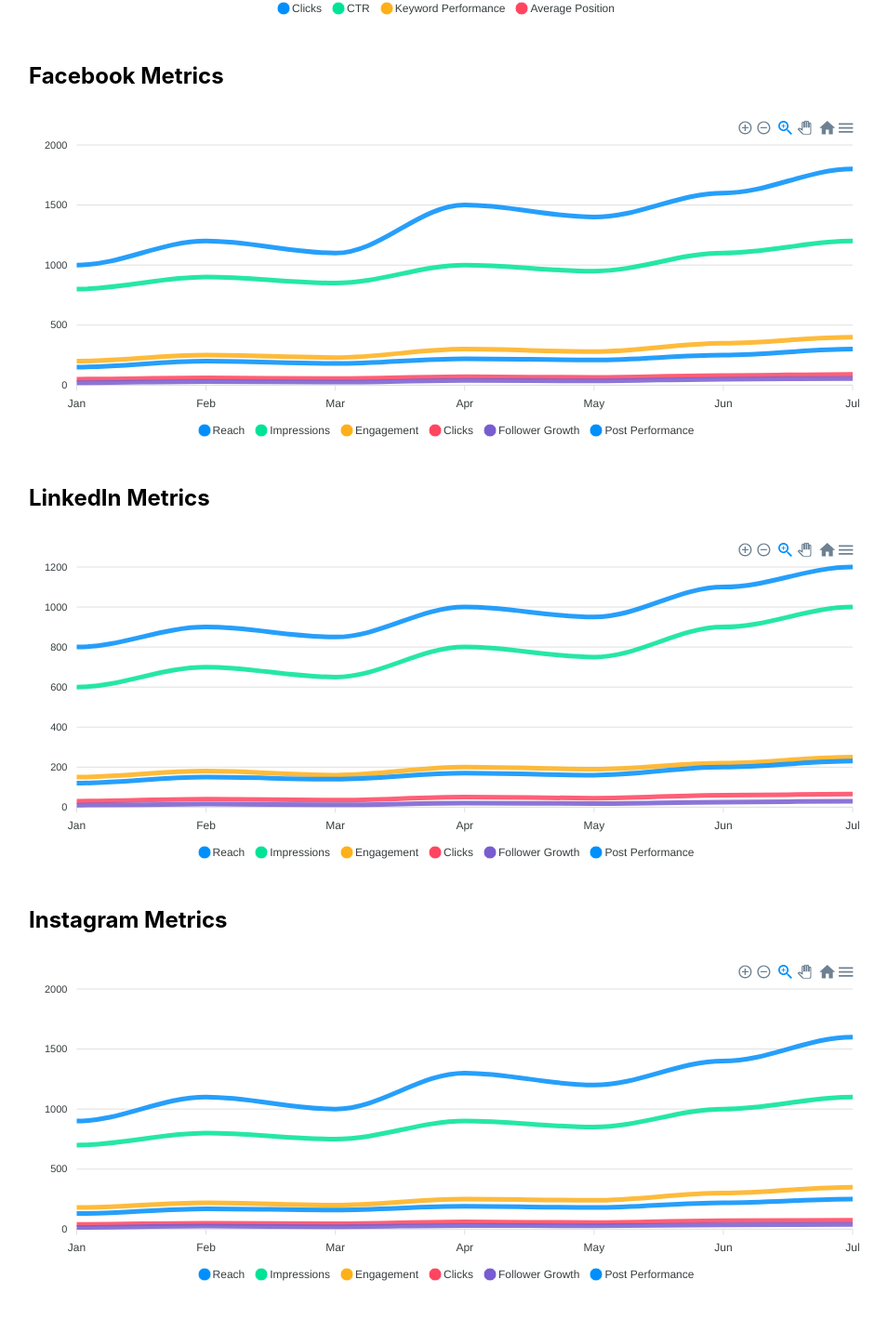
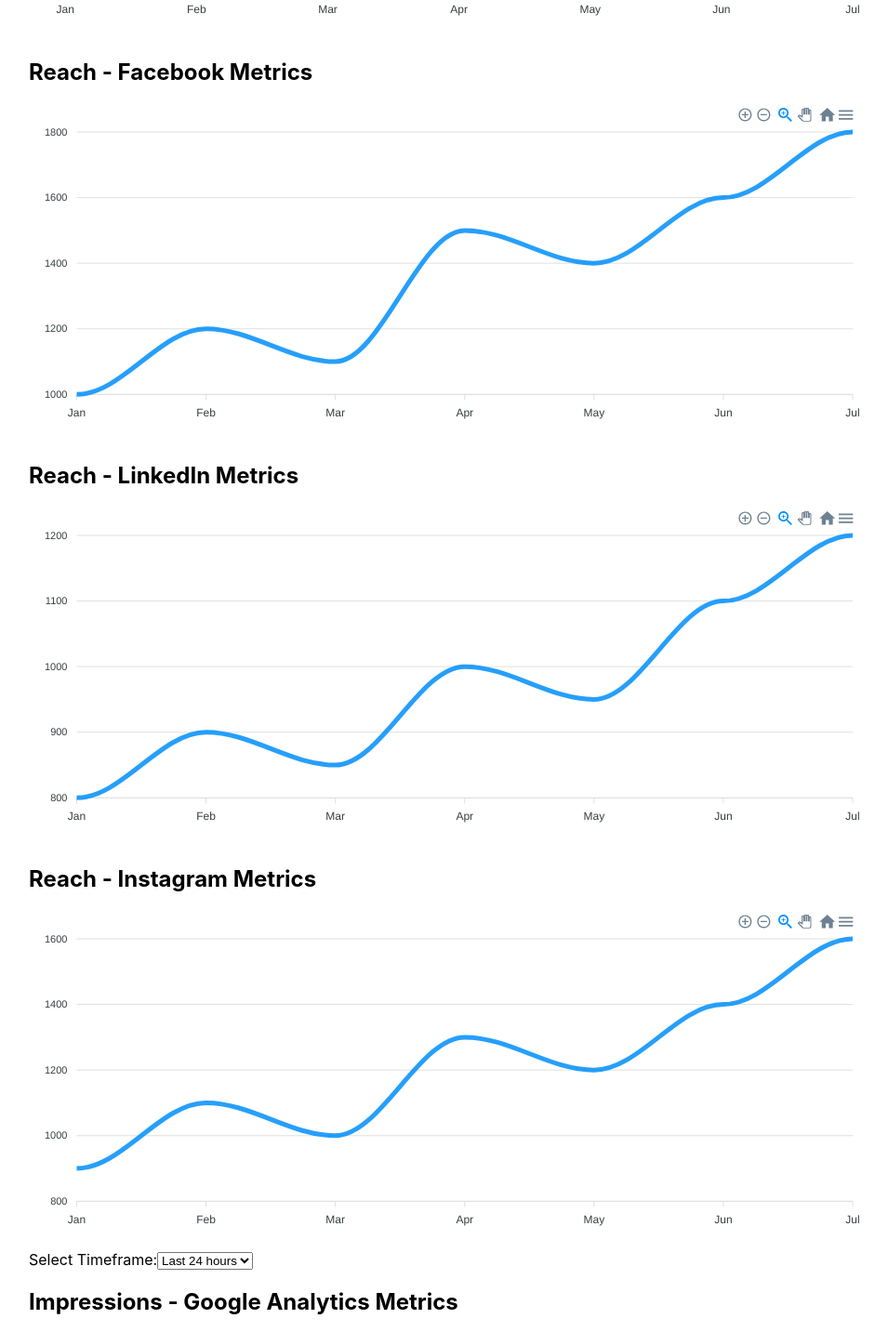
Before and after one commit to zaybei/Charts, a React (Vite) app: page / in a window 1280 px wide. Shown: the part 1019-2452 px from the top of the page at 93% size, without its empty margins (161-1116 px from the left). Built offline with nearby package versions, Linux system fonts and the light colour scheme.

Commit message:
Google Analytics Completed

```diff
--- a/src/Dashboard.jsx
+++ b/src/Dashboard.jsx
@@ -1,5 +1,9 @@
-import React from 'react';
-import Chart from 'react-apexcharts';
+import React, { useState } from 'react';
+import GoogleAnalyticsChart from './GoogleAnalyticsChart';
+import GoogleSearchConsoleChart from './GoogleSearchConsoleChart';
+import FacebookChart from './FacebookChart';
+import LinkedInChart from './LinkedInChart';
+import InstagramChart from './InstagramChart';
 
 const Dashboard = () => {
   const googleAnalyticsData = {
@@ -8,7 +12,7 @@
         id: 'google-analytics-chart',
       },
       stroke: {
-        curve: 'smooth' // Enable smooth transitions
+        curve: 'smooth',
       },
       xaxis: {
         categories: ['Jan', 'Feb', 'Mar', 'Apr', 'May', 'Jun', 'Jul'],
@@ -21,11 +25,11 @@
       },
       {
         name: 'Sessions',
-        data: [20, 30, 25, 40, 39, 50, 60],
+        data: [20, 30, 25, 40, 39, 50, 60], // Dummy data for Sessions
       },
       {
         name: 'Bounce Rate',
-        data: [10, 15, 12, 20, 18, 25, 30],
+        data: [10, 15, 12, 20, 18, 25, 30], // Dummy data for Bounce Rate
       },
       {
         name: 'Page Views',
@@ -33,7 +37,7 @@
       },
       {
         name: 'Avg. Session Duration',
-        data: [5, 6, 5.5, 7, 6.5, 8, 9],
+        data: [5, 6, 5.5, 7, 6.5, 8, 9], // Dummy data for Avg. Session Duration
       },
     ],
   };
@@ -44,7 +48,7 @@
         id: 'google-search-console-chart',
       },
       stroke: {
-        curve: 'smooth' // Enable smooth transitions
+        curve: 'smooth',
       },
       xaxis: {
         categories: ['Jan', 'Feb', 'Mar', 'Apr', 'May', 'Jun', 'Jul'],
@@ -76,7 +80,7 @@
         id: 'facebook-chart',
       },
       stroke: {
-        curve: 'smooth' // Enable smooth transitions
+        curve: 'smooth',
       },
       xaxis: {
         categories: ['Jan', 'Feb', 'Mar', 'Apr', 'May', 'Jun', 'Jul'],
@@ -116,7 +120,7 @@
         id: 'linkedin-chart',
       },
       stroke: {
-        curve: 'smooth' // Enable smooth transitions
+        curve: 'smooth',
       },
       xaxis: {
         categories: ['Jan', 'Feb', 'Mar', 'Apr', 'May', 'Jun', 'Jul'],
@@ -156,7 +160,7 @@
         id: 'instagram-chart',
       },
       stroke: {
-        curve: 'smooth' // Enable smooth transitions
+        curve: 'smooth',
       },
       xaxis: {
         categories: ['Jan', 'Feb', 'Mar', 'Apr', 'May', 'Jun', 'Jul'],
@@ -190,18 +194,39 @@
     ],
   };
 
+  const [selectedGoogleAnalyticsMetric, setSelectedGoogleAnalyticsMetric] = useState('Impressions');
+  const [selectedSearchConsoleMetric, setSelectedSearchConsoleMetric] = useState('Clicks');
+  const [selectedFacebookMetric, setSelectedFacebookMetric] = useState('Reach');
+  const [selectedLinkedInMetric, setSelectedLinkedInMetric] = useState('Reach');
+  const [selectedInstagramMetric, setSelectedInstagramMetric] = useState('Reach');
+  const [selectedTimeframe, setSelectedTimeframe] = useState('24 hours');
+
   return (
     <div style={{ width: '70%', margin: 0, padding: '40px' }}>
-      <h2 style={{ margin: '30px 0' }}>Google Analytics Metrics</h2>
-      <Chart options={googleAnalyticsData.options} series={googleAnalyticsData.series} type="line" height={350} style={{ width: '100%' }} />
-      <h2 style={{ margin: '30px 0' }}>Google Search Console Metrics</h2>
-      <Chart options={googleSearchConsoleData.options} series={googleSearchConsoleData.series} type="line" height={350} style={{ width: '100%' }} />
-      <h2 style={{ margin: '30px 0' }}>Facebook Metrics</h2>
-      <Chart options={facebookData.options} series={facebookData.series} type="line" height={350} style={{ width: '100%' }} />
-      <h2 style={{ margin: '30px 0' }}>LinkedIn Metrics</h2>
-      <Chart options={linkedinData.options} series={linkedinData.series} type="line" height={350} style={{ width: '100%' }} />
-      <h2 style={{ margin: '30px 0' }}>Instagram Metrics</h2>
-      <Chart options={instagramData.options} series={instagramData.series} type="line" height={350} style={{ width: '100%' }} />
+      <GoogleAnalyticsChart selectedMetric={selectedGoogleAnalyticsMetric} data={googleAnalyticsData} />
+      <GoogleSearchConsoleChart selectedMetric="Clicks" data={googleSearchConsoleData} />
+      <FacebookChart selectedMetric="Reach" data={facebookData} />
+      <LinkedInChart selectedMetric="Reach" data={linkedinData} />
+      <InstagramChart selectedMetric="Reach" data={instagramData} />
+      <div>
+        <label htmlFor="timeframe">Select Timeframe:</label>
+        <select
+          id="timeframe"
+          value={selectedTimeframe}
+          onChange={(e) => setSelectedTimeframe(e.target.value)}
+        >
+          <option value="24 hours">Last 24 hours</option>
+          <option value="7 days">Last 7 days</option>
+          <option value="Monthly">Last 30 days</option>
+        </select>
+      </div>
+      <GoogleAnalyticsChart selectedMetric={selectedGoogleAnalyticsMetric} data={googleAnalyticsData} />
+      <GoogleAnalyticsChart selectedMetric="Reach" data={googleAnalyticsData} />
+      <GoogleAnalyticsChart selectedMetric="User Engagement" data={googleAnalyticsData} />
+      <GoogleSearchConsoleChart selectedMetric={selectedSearchConsoleMetric} data={googleSearchConsoleData} />
+      <FacebookChart selectedMetric={selectedFacebookMetric} data={facebookData} />
+      <LinkedInChart selectedMetric={selectedLinkedInMetric} data={linkedinData} />
+      <InstagramChart selectedMetric={selectedInstagramMetric} data={instagramData} />
     </div>
   );
 };
--- /dev/null
+++ b/src/FacebookChart.jsx
@@ -0,0 +1,28 @@
+import React from 'react';
+import Chart from 'react-apexcharts';
+
+const FacebookChart = ({ selectedMetric, data }) => {
+  const chartData = {
+    options: {
+      chart: {
+        id: 'facebook-chart',
+      },
+      stroke: {
+        curve: 'smooth',
+      },
+      xaxis: {
+        categories: ['Jan', 'Feb', 'Mar', 'Apr', 'May', 'Jun', 'Jul'],
+      },
+    },
+    series: data.series.filter(series => series.name === selectedMetric),
+  };
+
+  return (
+    <div>
+      <h2>{selectedMetric} - Facebook Metrics</h2>
+      <Chart options={chartData.options} series={chartData.series} type="line" height={350} />
+    </div>
+  );
+};
+
+export default FacebookChart;
--- /dev/null
+++ b/src/GoogleAnalyticsChart.css
@@ -0,0 +1,14 @@
+.dropdown-container {
+  display: flex; /* Use flexbox to arrange items horizontally */
+  align-items: center; /* Align items vertically centered */
+  gap: 20px; /* Add space between dropdowns */
+  margin-bottom: 10px; /* Add margin below the container */
+}
+
+.dropdown {
+  padding: 8px; /* Add padding inside the dropdown */
+  border: 1px solid #ccc; /* Optional: Add a border */
+  border-radius: 4px; /* Optional: Add rounded corners */
+  font-size: 16px; /* Optional: Increase font size */
+  margin-left: 8px;
+}
--- a/src/GoogleAnalyticsChart.jsx
+++ b/src/GoogleAnalyticsChart.jsx
@@ -1,5 +1,6 @@
 import React, { useState } from 'react';
 import Chart from 'react-apexcharts';
+import './GoogleAnalyticsChart.css'; // Import the CSS file
 
 const GoogleAnalyticsChart = ({ data }) => {
   const [selectedMetric, setSelectedMetric] = useState('Impressions');
@@ -7,16 +8,71 @@
 
   const metrics = ['Impressions', 'Sessions', 'Bounce Rate', 'Page Views', 'Avg. Session Duration'];
 
-  const generateRandomData = (metric) => {
+  const generateRandomData = (metric, timeframe) => {
     switch (metric) {
       case 'Impressions':
-        return Array.from({ length: 7 }, () => Math.floor(Math.random() * 1000) + 100);
+        if (timeframe === '24 hours') {
+          return Array.from({ length: 24 }, () => Math.floor(Math.random() * 1000) + 100); // Dummy data for last 24 hours
+        } else if (timeframe === '7 days') {
+          return Array.from({ length: 7 }, () => Math.floor(Math.random() * 1000) + 100); // Dummy data for last week
+        } else if (timeframe === 'Monthly') {
+          return Array.from({ length: 30 }, () => Math.floor(Math.random() * 1000) + 100); // Dummy data for last 30 days
+        } else if (timeframe === '30 days') {
+          return Array.from({ length: 30 }, () => Math.floor(Math.random() * 1000) + 100); // Dummy data for last 30 days
+        }
+
       case 'Sessions':
+        if (timeframe === '24 hours') {
+          return Array.from({ length: 24 }, () => Math.floor(Math.random() * 100) + 20);
+        } else if (timeframe === '7 days') {
           return Array.from({ length: 7 }, () => Math.floor(Math.random() * 100) + 20);
+        } else if (timeframe === 'Monthly') {
+          return Array.from({ length: 30 }, () => Math.floor(Math.random() * 100) + 20);
+        } else if (timeframe === '30 days') {
+          return Array.from({ length: 30 }, () => Math.floor(Math.random() * 100) + 20); // Dummy data for last 30 days
+        }
+
+        if (timeframe === '24 hours') {
+          return Array.from({ length: 24 }, () => Math.floor(Math.random() * 100) + 20);
+        } else if (timeframe === '7 days') {
+          return Array.from({ length: 7 }, () => Math.floor(Math.random() * 100) + 20);
+        } else if (timeframe === 'Monthly') {
+          return Array.from({ length: 30 }, () => Math.floor(Math.random() * 100) + 20);
+        }
       case 'Bounce Rate':
+        if (timeframe === '24 hours') {
+          return Array.from({ length: 24 }, () => Math.floor(Math.random() * 20) + 10);
+        } else if (timeframe === '7 days') {
           return Array.from({ length: 7 }, () => Math.floor(Math.random() * 20) + 10);
+        } else if (timeframe === 'Monthly') {
+          return Array.from({ length: 30 }, () => Math.floor(Math.random() * 20) + 10);
+        }
+      case 'Page Views':
+        if (timeframe === '24 hours') {
+          return Array.from({ length: 24 }, () => Math.floor(Math.random() * 500) + 100); // Dummy data for last 24 hours
+        } else if (timeframe === '7 days') {
+          return Array.from({ length: 7 }, () => Math.floor(Math.random() * 500) + 100); // Dummy data for last week
+        } else if (timeframe === 'Monthly') {
+          return Array.from({ length: 30 }, () => Math.floor(Math.random() * 500) + 100); // Dummy data for last 30 days
+        }
       case 'Avg. Session Duration':
-        return Array.from({ length: 7 }, () => (Math.random() * 5 + 5).toFixed(1));
+        if (timeframe === '24 hours') {
+          return Array.from({ length: 24 }, () => (Math.random() * 5 + 5).toFixed(1)); // Dummy data for last 24 hours
+        } else if (timeframe === '7 days') {
+          return Array.from({ length: 7 }, () => (Math.random() * 5 + 5).toFixed(1)); // Dummy data for last week
+        } else if (timeframe === 'Monthly') {
+          return Array.from({ length: 30 }, () => (Math.random() * 5 + 5).toFixed(1)); // Dummy data for last 30 days
+        } else if (timeframe === '30 days') {
+          return Array.from({ length: 30 }, () => (Math.random() * 5 + 5).toFixed(1)); // Dummy data for last 30 days
+        }
+
+        if (timeframe === '24 hours') {
+          return Array.from({ length: 24 }, () => (Math.random() * 5 + 5).toFixed(1)); // Dummy data for last 24 hours
+        } else if (timeframe === '7 days') {
+          return Array.from({ length: 7 }, () => (Math.random() * 5 + 5).toFixed(1)); // Dummy data for last week
+        } else if (timeframe === 'Monthly') {
+          return Array.from({ length: 30 }, () => (Math.random() * 5 + 5).toFixed(1)); // Dummy data for last 30 days
+        }
       default:
         return [];
     }
@@ -31,13 +87,15 @@
         curve: 'smooth',
       },
       xaxis: {
-        categories: ['Jan', 'Feb', 'Mar', 'Apr', 'May', 'Jun', 'Jul'],
+        categories: selectedTimeframe === '24 hours' ? Array.from({ length: 24 }, (_, i) => `Hour ${i + 1}`) :
+                   selectedTimeframe === '7 days' ? Array.from({ length: 7 }, (_, i) => `Day ${i + 1}`) :
+                   Array.from({ length: 30 }, (_, i) => `Day ${i + 1}`),
       },
     },
     series: [
       {
         name: selectedMetric,
-        data: generateRandomData(selectedMetric),
+        data: generateRandomData(selectedMetric, selectedTimeframe),
       },
     ],
   };
@@ -45,10 +103,12 @@
   return (
     <div>
       <h2>{selectedMetric} - Google Analytics Metrics</h2>
+      <div className="dropdown-container"> {/* Apply the new CSS class */}
         <div>
           <label htmlFor="timeframe">Select Timeframe:</label>
           <select
             id="timeframe"
+            className="dropdown" // Apply the CSS class
             value={selectedTimeframe}
             onChange={(e) => setSelectedTimeframe(e.target.value)}
           >
@@ -62,6 +122,7 @@
           <label htmlFor="metrics">Select Metric:</label>
           <select
             id="metrics"
+            className="dropdown" // Apply the CSS class
             value={selectedMetric}
             onChange={(e) => setSelectedMetric(e.target.value)}
           >
@@ -70,6 +131,8 @@
             ))}
           </select>
         </div>
+      </div>
+
 
       <Chart options={chartData.options} series={chartData.series} type="line" height={350} />
     </div>
--- /dev/null
+++ b/src/GoogleSearchConsoleChart.jsx
@@ -0,0 +1,28 @@
+import React from 'react';
+import Chart from 'react-apexcharts';
+
+const GoogleSearchConsoleChart = ({ selectedMetric, data }) => {
+  const chartData = {
+    options: {
+      chart: {
+        id: 'google-search-console-chart',
+      },
+      stroke: {
+        curve: 'smooth',
+      },
+      xaxis: {
+        categories: ['Jan', 'Feb', 'Mar', 'Apr', 'May', 'Jun', 'Jul'],
+      },
+    },
+    series: data.series.filter(series => series.name === selectedMetric),
+  };
+
+  return (
+    <div>
+      <h2>{selectedMetric} - Google Search Console Metrics</h2>
+      <Chart options={chartData.options} series={chartData.series} type="line" height={350} />
+    </div>
+  );
+};
+
+export default GoogleSearchConsoleChart;
--- /dev/null
+++ b/src/InstagramChart.jsx
@@ -0,0 +1,28 @@
+import React from 'react';
+import Chart from 'react-apexcharts';
+
+const InstagramChart = ({ selectedMetric, data }) => {
+  const chartData = {
+    options: {
+      chart: {
+        id: 'instagram-chart',
+      },
+      stroke: {
+        curve: 'smooth',
+      },
+      xaxis: {
+        categories: ['Jan', 'Feb', 'Mar', 'Apr', 'May', 'Jun', 'Jul'],
+      },
+    },
+    series: data.series.filter(series => series.name === selectedMetric),
+  };
+
+  return (
+    <div>
+      <h2>{selectedMetric} - Instagram Metrics</h2>
+      <Chart options={chartData.options} series={chartData.series} type="line" height={350} />
+    </div>
+  );
+};
+
+export default InstagramChart;
--- /dev/null
+++ b/src/LinkedInChart.jsx
@@ -0,0 +1,28 @@
+import React from 'react';
+import Chart from 'react-apexcharts';
+
+const LinkedInChart = ({ selectedMetric, data }) => {
+  const chartData = {
+    options: {
+      chart: {
+        id: 'linkedin-chart',
+      },
+      stroke: {
+        curve: 'smooth',
+      },
+      xaxis: {
+        categories: ['Jan', 'Feb', 'Mar', 'Apr', 'May', 'Jun', 'Jul'],
+      },
+    },
+    series: data.series.filter(series => series.name === selectedMetric),
+  };
+
+  return (
+    <div>
+      <h2>{selectedMetric} - LinkedIn Metrics</h2>
+      <Chart options={chartData.options} series={chartData.series} type="line" height={350} />
+    </div>
+  );
+};
+
+export default LinkedInChart;
```
Also changed, not shown: 4 other files (tests, documents, lock files or other folders). Lines whose indentation alone changed are shown as unchanged.
